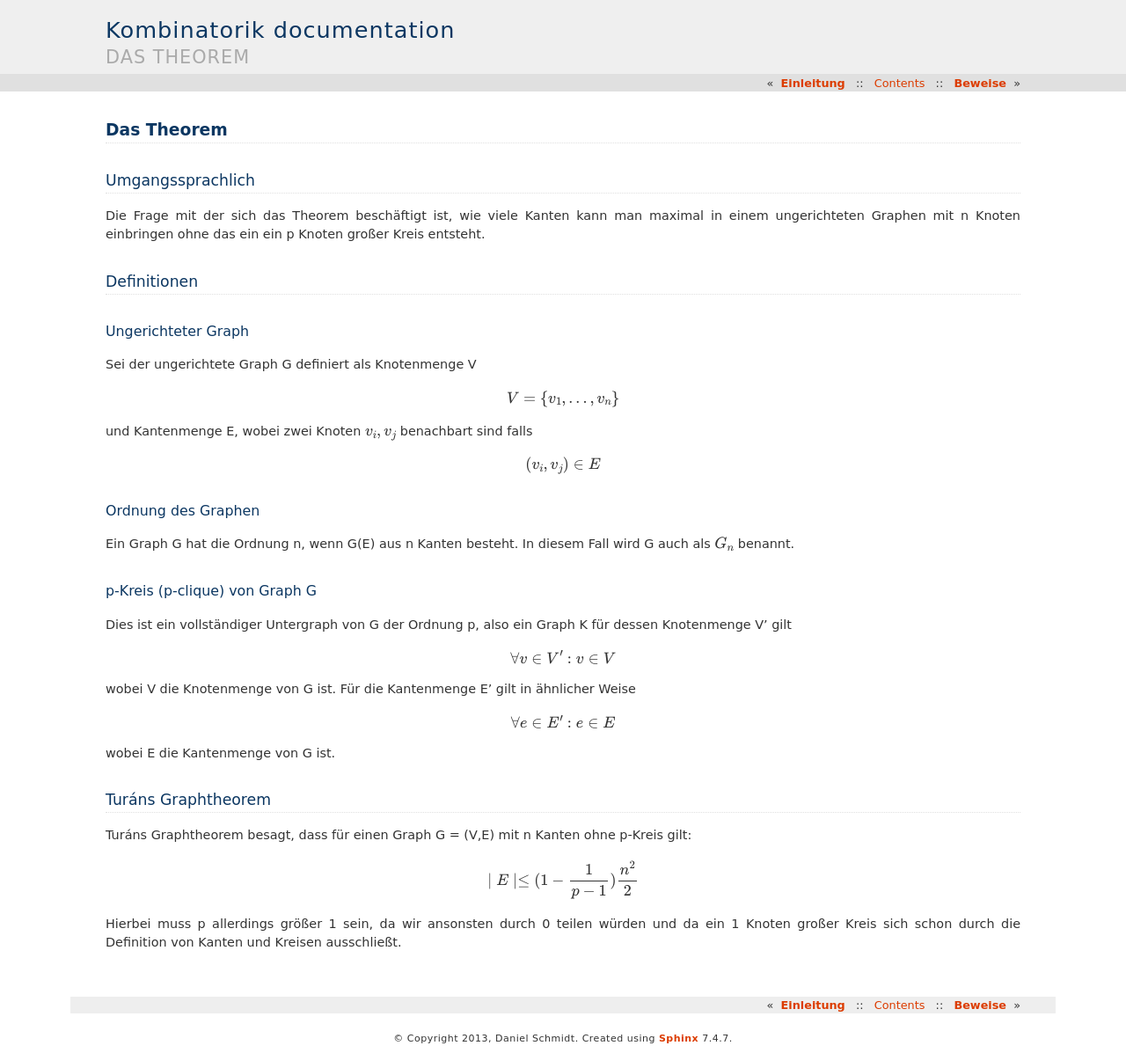
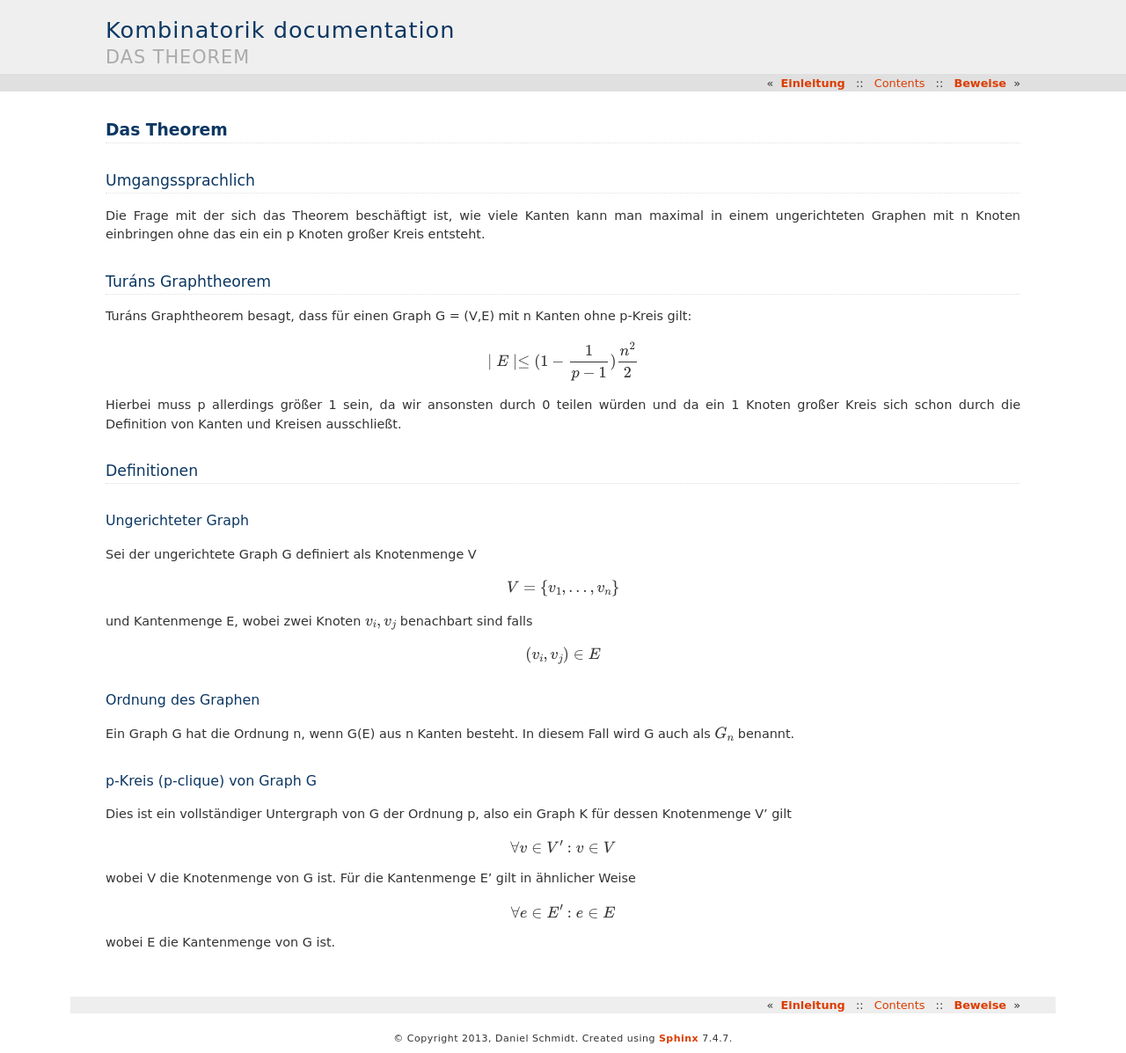
Before and after one commit to DanielMSchmidt/kombinatorik, a Sphinx documentation site: the page built from source/theorem.rst, in a window 1280 px wide. Shown: the whole page at 88% size. Built offline with Sphinx 7.4.7, drawn with Linux system fonts in a browser that asks for light colours; some of the changed lines change nothing that is shown.

Commit message:
restructured

```diff
--- a/source/theorem.rst
+++ b/source/theorem.rst
@@ -9,6 +9,16 @@ Umgangssprachlich
 *****************
 
 Die Frage mit der sich das Theorem beschäftigt ist, wie viele Kanten kann man maximal in einem ungerichteten Graphen mit n Knoten einbringen ohne das ein ein p Knoten großer Kreis entsteht.
+
+*******************
+Turáns Graphtheorem
+*******************
+
+Turáns Graphtheorem besagt, dass für einen Graph G = (V,E) mit n Kanten ohne p-Kreis gilt:
+
+.. math:: \mid E \mid \le (1- \frac{1}{p-1}) \frac{n^2}{2}
+
+Hierbei muss p allerdings größer 1 sein, da wir ansonsten durch 0 teilen würden und da ein 1 Knoten großer Kreis sich schon durch die Definition von Kanten und Kreisen ausschließt.
 
 ************
 Definitionen
@@ -44,13 +54,3 @@ wobei V die Knotenmenge von G ist. Für die Kantenmenge E' gilt in ähnlicher We
 .. math::  \forall e \in E': e \in E
 
 wobei E die Kantenmenge von G ist.
-
-*******************
-Turáns Graphtheorem
-*******************
-
-Turáns Graphtheorem besagt, dass für einen Graph G = (V,E) mit n Kanten ohne p-Kreis gilt:
-
-.. math:: \mid E \mid \le (1- \frac{1}{p-1}) \frac{n^2}{2}
-
-Hierbei muss p allerdings größer 1 sein, da wir ansonsten durch 0 teilen würden und da ein 1 Knoten großer Kreis sich schon durch die Definition von Kanten und Kreisen ausschließt.
```
